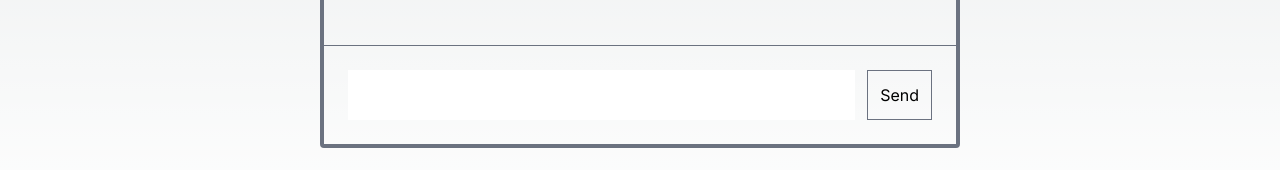
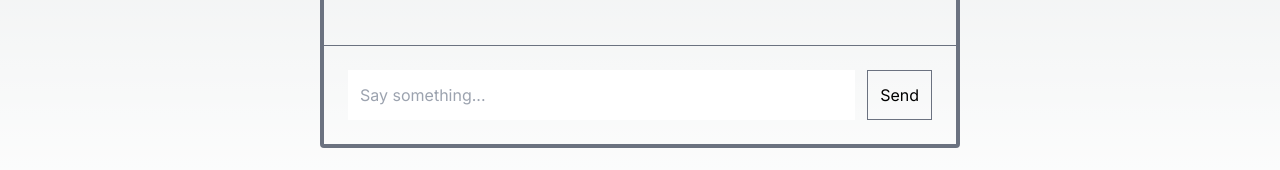
Before and after one commit to williardx/ai-text-jsx, a Next.js app: page / in a window 1280 px wide. Shown: the part 648-818 px from the top of the page. Built offline with nearby package versions, Linux system fonts and the light colour scheme.

Commit message:
Enter on send, clear input

```diff
--- a/src/app/Chat.tsx
+++ b/src/app/Chat.tsx
@@ -20,12 +20,14 @@ export default function Chat() {
   const [messages, setMessages] = useState<Message[]>([]);
 
   const handleSend = async () => {
+    const inputText = inputRef.current?.value;
+    if (!inputText) return;
+    inputRef.current.value = "";
     setLoading(true);
     setMessages((prev) => [
       ...prev,
-      { type: "text", content: inputRef.current?.value || "", user: "user" },
+      { type: "text", content: inputText || "", user: "user" },
     ]);
-    const inputText = inputRef.current?.value;
     const res = await fetch("/api", {
       method: "POST",
       body: JSON.stringify({
@@ -87,7 +89,17 @@ export default function Chat() {
           })}
       </div>
       <div className="flex w-full gap-3 border-t border-gray-500 p-6">
-        <input ref={inputRef} className="p-3 w-full" type="text" />
+        <input
+          placeholder="Say something..."
+          ref={inputRef}
+          className="p-3 w-full"
+          type="text"
+          onKeyDown={(e) => {
+            if (e.key === "Enter") {
+              handleSend();
+            }
+          }}
+        />
         <button
           disabled={loading}
           onClick={handleSend}
```
